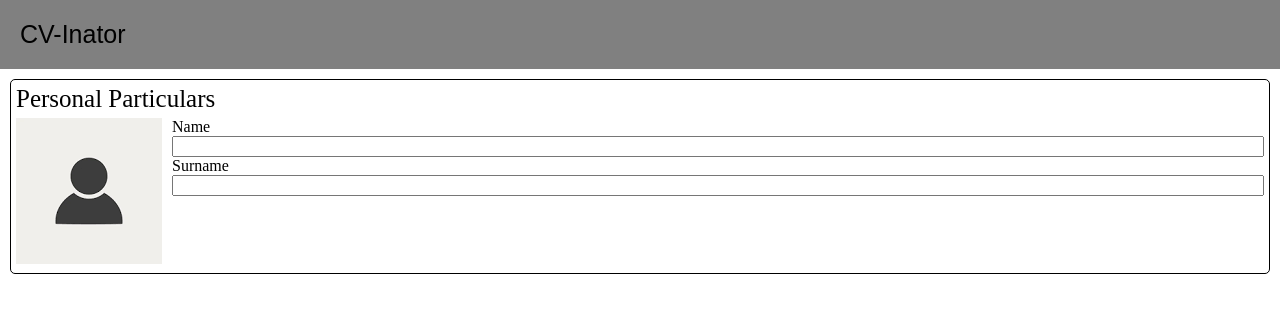
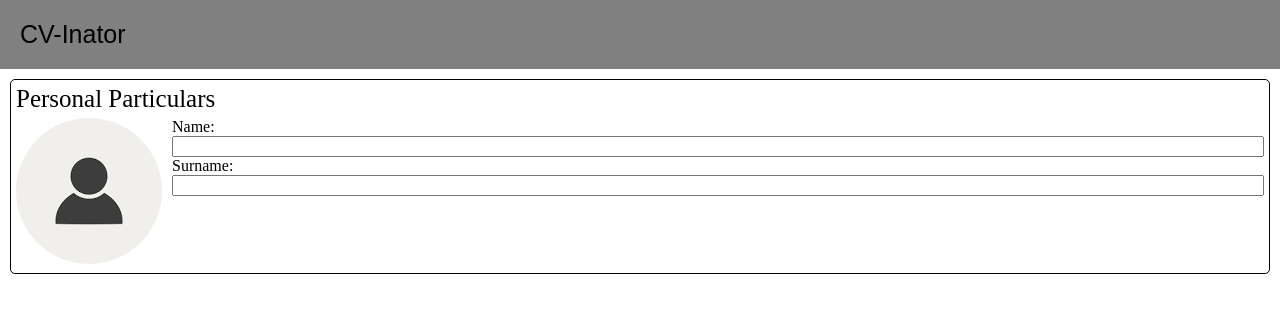
Before and after one commit to SKYWVRD/cv-builder, a React (Create React App) app: page / in a window 1280 px wide. Shown: the top 312 px of the page. Built offline with nearby package versions, Linux system fonts and the light colour scheme.

Commit message:
Personal Parcticular Styling

```diff
--- a/src/components/main-components/Personal.js
+++ b/src/components/main-components/Personal.js
@@ -14,12 +14,12 @@ class Personal extends Component {
                         <img src={defaultImage} alt='Candidate'/>
                     </div>
                     <form className='personal-form'>
-                        <label htmlFor='name'>Name</label>
+                        <label htmlFor='name'>Name:</label>
                         <input
                             name='name'
                             type='Text'
                         />
-                        <label htmlFor='surname'>Surname</label>
+                        <label htmlFor='surname'>Surname:</label>
                         <input
                             name='surname'
                             type='Text'
--- a/src/index.css
+++ b/src/index.css
@@ -44,6 +44,10 @@ body {
     margin-left: 10px;
 }
 
+.personal-picture > img{
+    border-radius: 50%;
+}
+
 
 
 .header-text {
```
